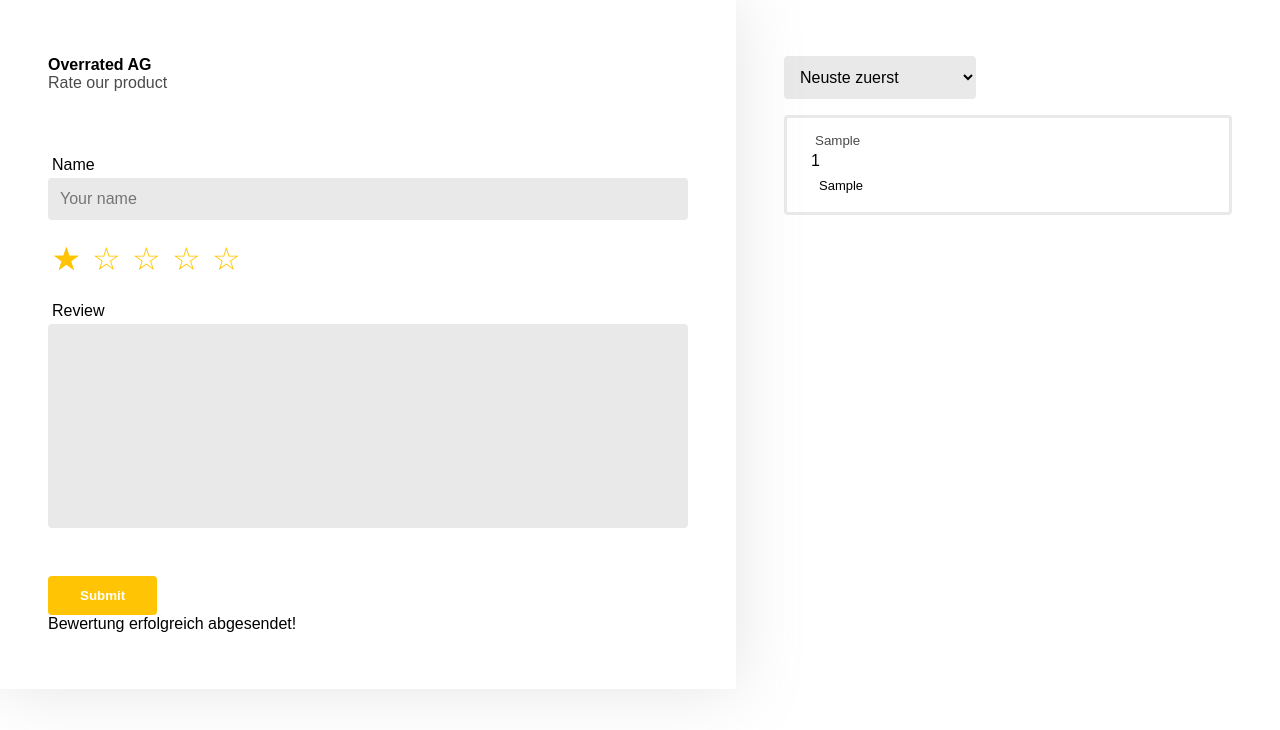
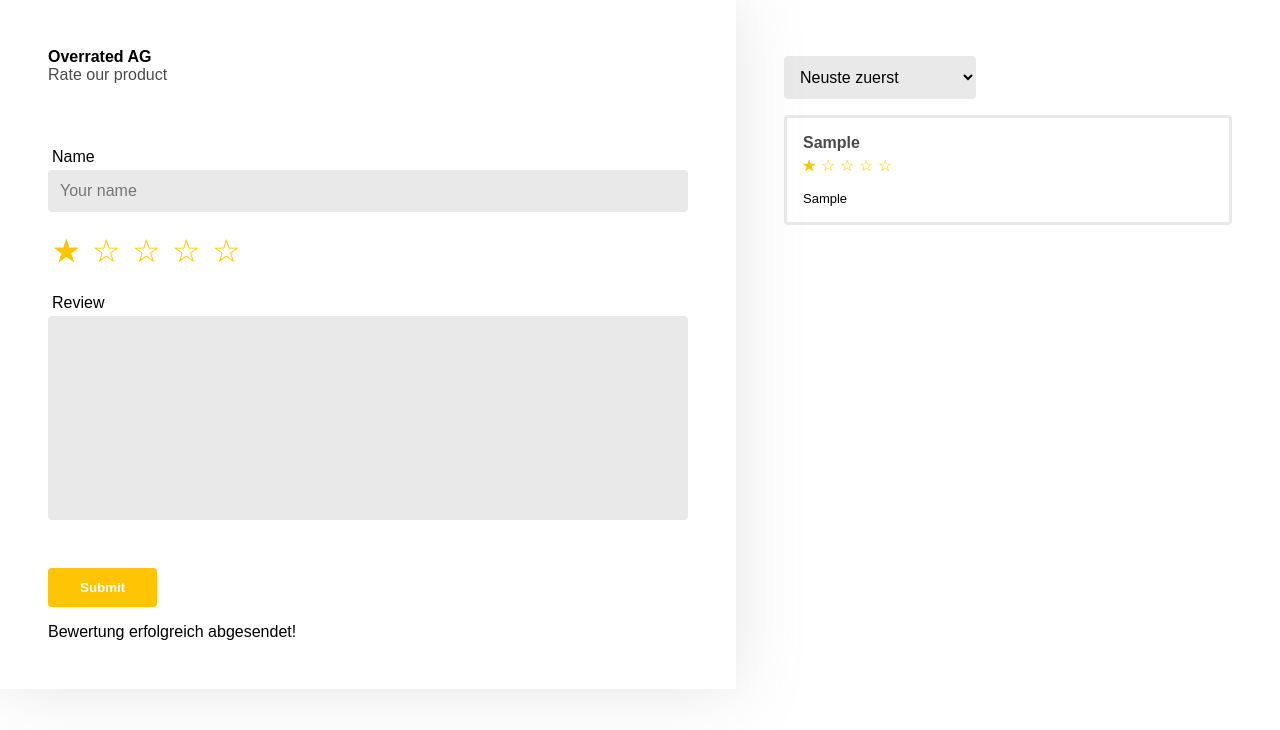
Before and after one commit to jannismilz/m294-rating-component, a plain HTML site: page index.html in a window 1280 px wide. Both pictures are taken after typing "Sample", "Sample" into the empty fields and a click on the input "Submit". Drawn offline with Linux system fonts and the light colour scheme.

Commit message:
CLean up and improve last thing

```diff
--- a/ratings.js
+++ b/ratings.js
@@ -21,13 +21,27 @@ const ratingTemplate = (name, rating, review) => {
     nameNode.classList.add("ratingName");
     nameNode.innerText = name;
 
-    const ratingNode = document.createElement("span");
+    const ratingNode = document.createElement("form");
     ratingNode.classList.add("ratingRating");
-    ratingNode.innerText = rating;
 
     const reviewNode = document.createElement("p");
     reviewNode.classList.add("ratingReview");
     reviewNode.innerText = review;
+
+    for (let i = 5; i >= 1; i--) {
+        const starNode = document.createElement("input");
+        starNode.type = "radio";
+        starNode.name = "rating";
+        starNode.id = `star${i}`;
+        if (i === parseInt(rating)) starNode.checked = true;
+
+        const starLabelNode = document.createElement("label");
+        starLabelNode.for = `star${i}`;
+        starLabelNode.innerText = "☆";
+
+        ratingNode.appendChild(starNode);
+        ratingNode.appendChild(starLabelNode);
+    }
 
     // Append all elements together
     nameRatingNode.appendChild(nameNode);
--- a/style.css
+++ b/style.css
@@ -42,14 +42,14 @@ form p {
     background: #fff;
     box-shadow: 0px 0px 60px 0px rgba(150, 150, 150, 0.25);
     width: 50%;
-    padding: 3.5rem 3rem;
+    padding: 3rem 3rem;
     height: 100%;
     position: -webkit-sticky; /* Safari */
     position: sticky;
     top: 0;
 }
 
-select[name='sort'] {
+select[name="sort"] {
     border: none;
     width: 12rem;
     padding: 0.75rem;
@@ -85,6 +85,10 @@ input[name="submit"] {
     margin-top: 2rem;
 }
 
+#submitSuccess {
+    margin-top: 1rem;
+}
+
 .outputside {
     padding: 3.5rem 3rem;
     background: #fff;
@@ -99,7 +103,7 @@ input[name="submit"] {
  * Rating box
  */
 .ratingWrapper {
-    padding: 0.7rem 1.5rem;
+    padding: 1rem;
     list-style: none;
     border: 3px solid #eae9e9;
     border-radius: 0.25rem;
@@ -110,18 +114,50 @@ input[name="submit"] {
 }
 .ratingName {
     color: #4a4a4a;
-    font-size: smaller;
-    margin: 0.25rem;
+    font-size: medium;
+    font-weight: bold;
 }
+/*
+    Rating stars styles
+*/
+.ratingRating {
+    display: flex;
+    flex-direction: row-reverse !important;
+    justify-content: start;
+    width: min-content;
+    gap: 0;
+}
+
+.ratingRating > input {
+    display: none;
+}
+
+.ratingRating > label {
+    position: relative;
+    width: 1rem;
+    font-size: 1rem;
+    color: var(--color-yellow);
+    margin-left: -1px;
+}
+
+.ratingRating > label::before {
+    content: "\2605";
+    position: absolute;
+    opacity: 0;
+}
+.ratingRating > input:checked ~ label:before {
+    opacity: 1;
+}
+
 .ratingReview {
     font-size: small;
-    padding: 0.5rem;
+    margin-top: 0.75rem;
 }
 .ratingList > li {
     margin-bottom: 1rem;
 }
 /*
-    Rating stars styles
+    Rating stars styles in form
 */
 .rating {
     display: flex;
```
Also changed, not shown: index.html (+0 -1 lines).
